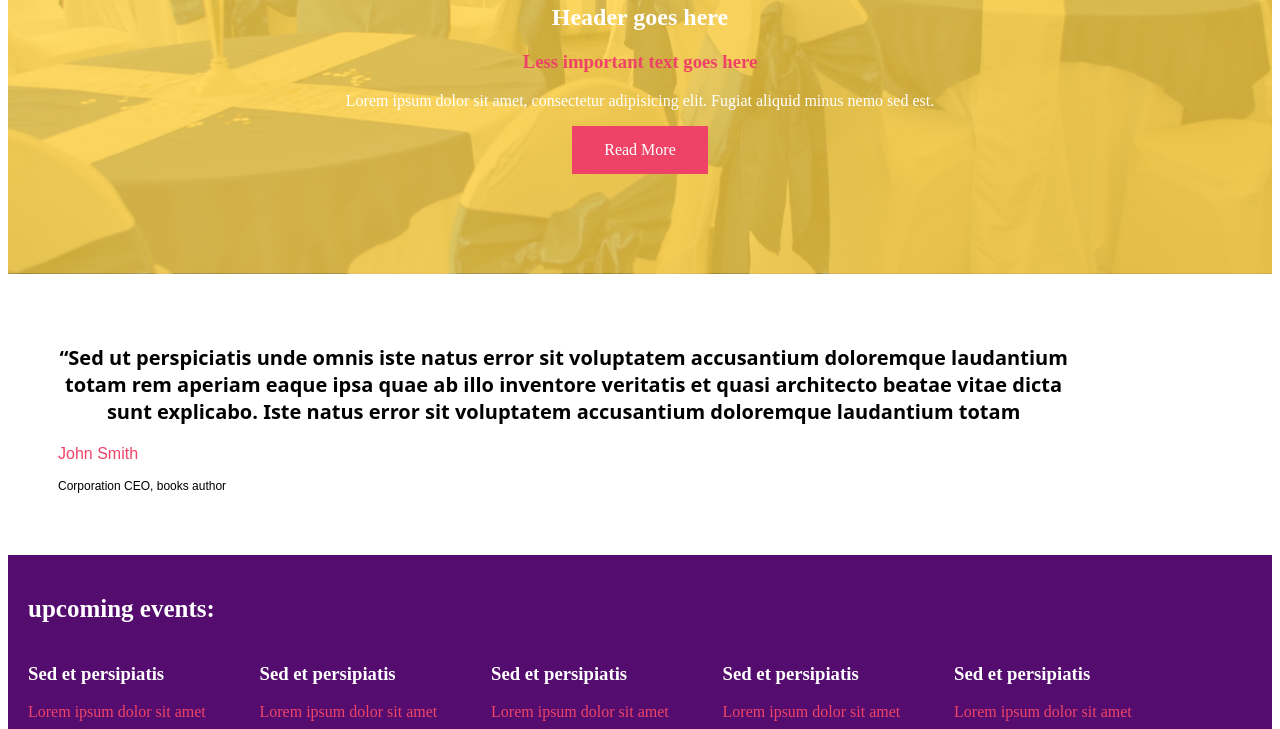
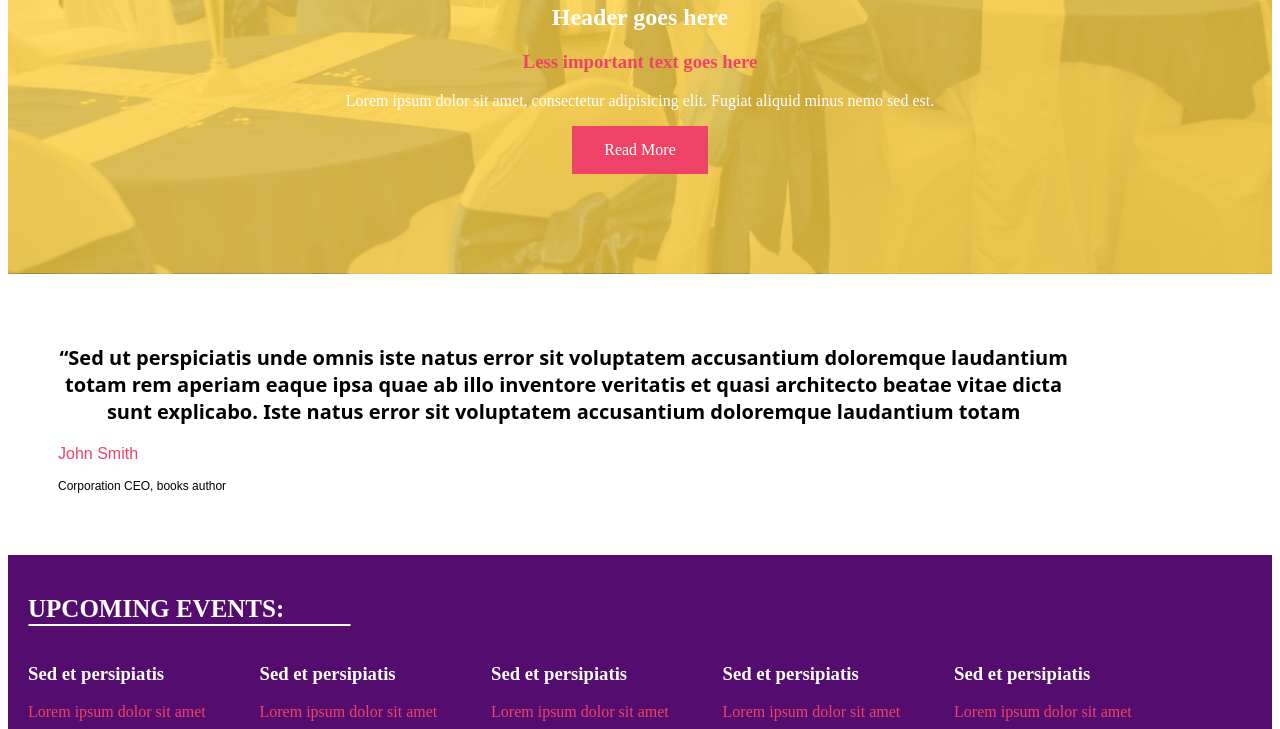
Before and after one commit to sualktb/homework_3, a plain HTML site: page index.html in a window 1280 px wide. Shown: the part 71-800 px from the top of the page. Drawn offline with Linux system fonts and the light colour scheme.

Commit message:
Update index.html

```diff
--- a/index.html
+++ b/index.html
@@ -32,7 +32,8 @@
 </section>
 <section class="upcoming">
  <div class="container">
-   <h2 class="md-center">upcoming events:</h2>
+   <h2 class="md-center text-uppercase">upcoming events:</h2>
+   <hr class="belowText">
   <div class="summaryBlog">
     <h3 class="text-white">Sed et persipiatis</h3>
     <p class="text-pink">Lorem ipsum dolor sit amet</p>
```
